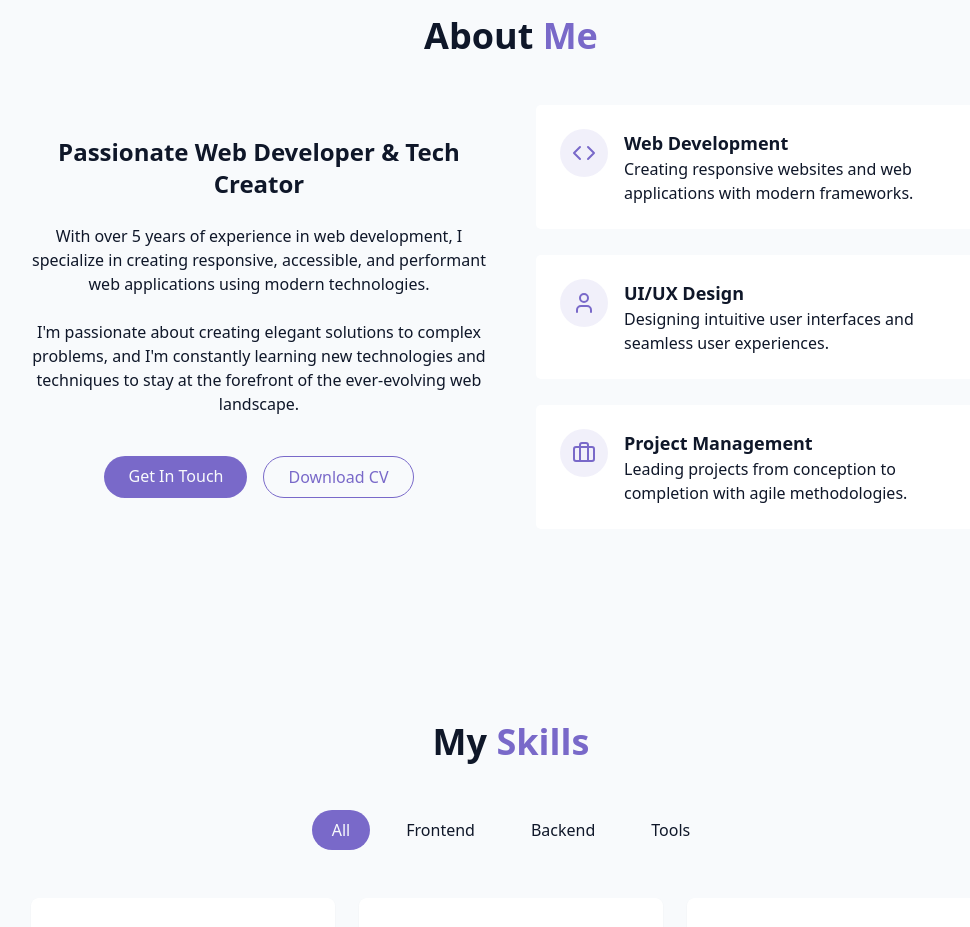
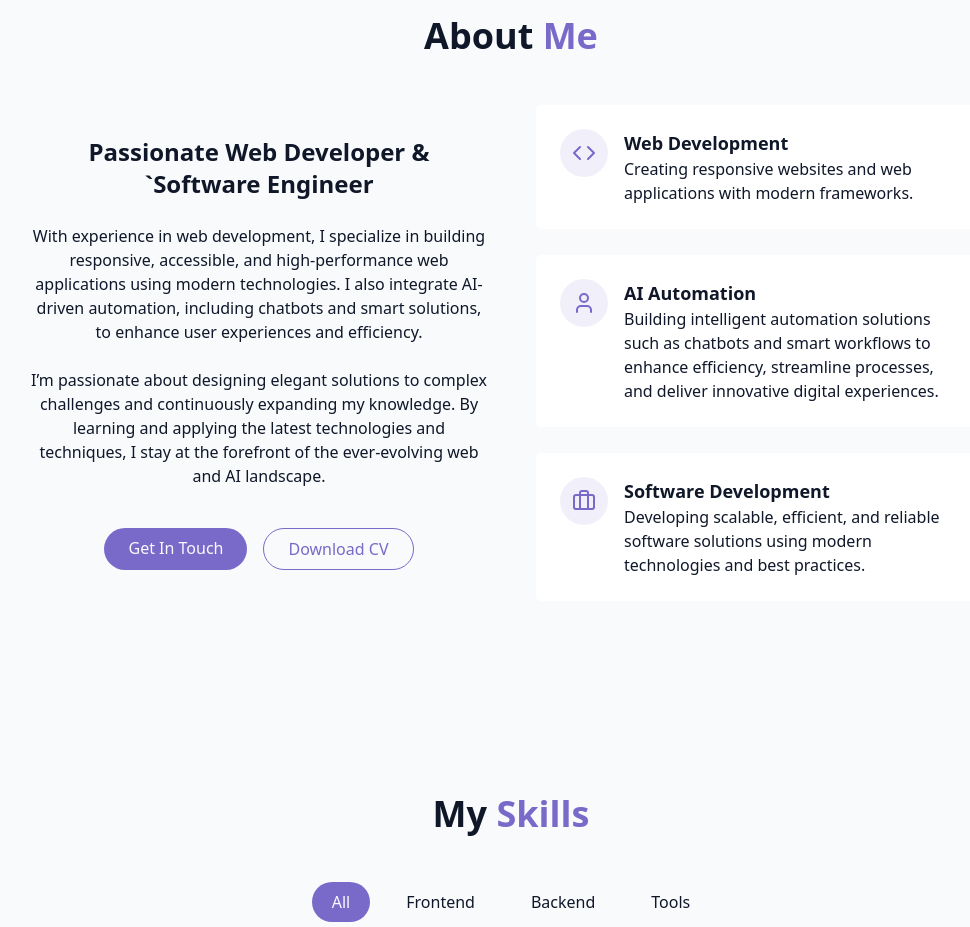
Before and after one commit to Dioswoah/Portfolio-v1, a React (Vite) app: page / in a window 1280 px wide. Shown: the part 880-1807 px from the top of the page, without its empty margins (129-1099 px from the left). Built offline with nearby package versions, Linux system fonts and the light colour scheme.

Commit message:
Update AboutSection.jsx

```diff
--- a/src/components/AboutSection.jsx
+++ b/src/components/AboutSection.jsx
@@ -12,20 +12,15 @@ export const AboutSection = () => {
         <div className="grid grid-cols-1 md:grid-cols-2 gap-12 items-center">
           <div className="space-y-6">
             <h3 className="text-2xl font-semibold">
-              Passionate Web Developer & Tech Creator
+              Passionate Web Developer & `Software Engineer
             </h3>
 
             <p className="text-muted-foreground">
-              With over 5 years of experience in web development, I specialize
-              in creating responsive, accessible, and performant web
-              applications using modern technologies.
+              With experience in web development, I specialize in building responsive, accessible, and high-performance web applications using modern technologies. I also integrate AI-driven automation, including chatbots and smart solutions, to enhance user experiences and efficiency.
             </p>
 
             <p className="text-muted-foreground">
-              I'm passionate about creating elegant solutions to complex
-              problems, and I'm constantly learning new technologies and
-              techniques to stay at the forefront of the ever-evolving web
-              landscape.
+              I’m passionate about designing elegant solutions to complex challenges and continuously expanding my knowledge. By learning and applying the latest technologies and techniques, I stay at the forefront of the ever-evolving web and AI landscape.
             </p>
 
             <div className="flex flex-col sm:flex-row gap-4 pt-4 justify-center">
@@ -64,10 +59,9 @@ export const AboutSection = () => {
                   <User className="h-6 w-6 text-primary" />
                 </div>
                 <div className="text-left">
-                  <h4 className="font-semibold text-lg">UI/UX Design</h4>
+                  <h4 className="font-semibold text-lg">AI Automation</h4>
                   <p className="text-muted-foreground">
-                    Designing intuitive user interfaces and seamless user
-                    experiences.
+                   Building intelligent automation solutions such as chatbots and smart workflows to enhance efficiency, streamline processes, and deliver innovative digital experiences.
                   </p>
                 </div>
               </div>
@@ -79,10 +73,9 @@ export const AboutSection = () => {
                 </div>
 
                 <div className="text-left">
-                  <h4 className="font-semibold text-lg">Project Management</h4>
+                  <h4 className="font-semibold text-lg">Software Development</h4>
                   <p className="text-muted-foreground">
-                    Leading projects from conception to completion with agile
-                    methodologies.
+                    Developing scalable, efficient, and reliable software solutions using modern technologies and best practices.
                   </p>
                 </div>
               </div>
```
